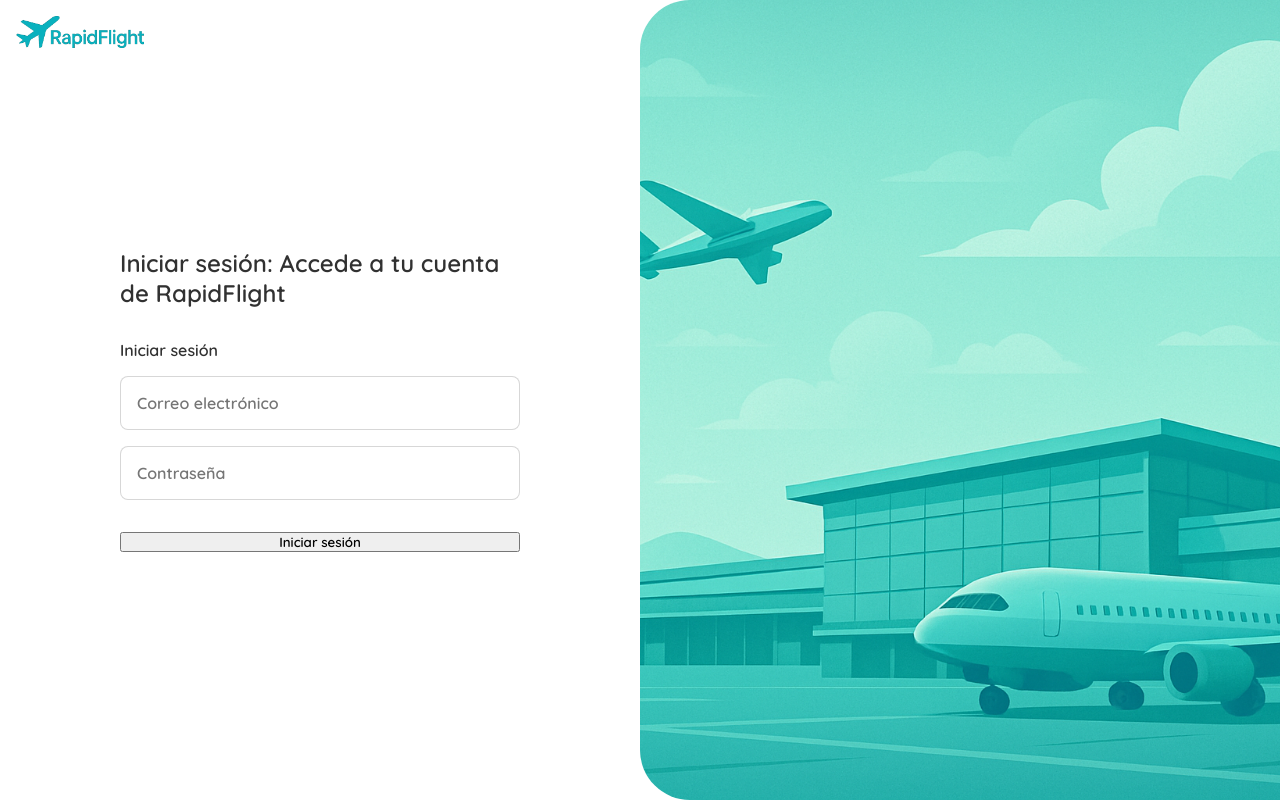
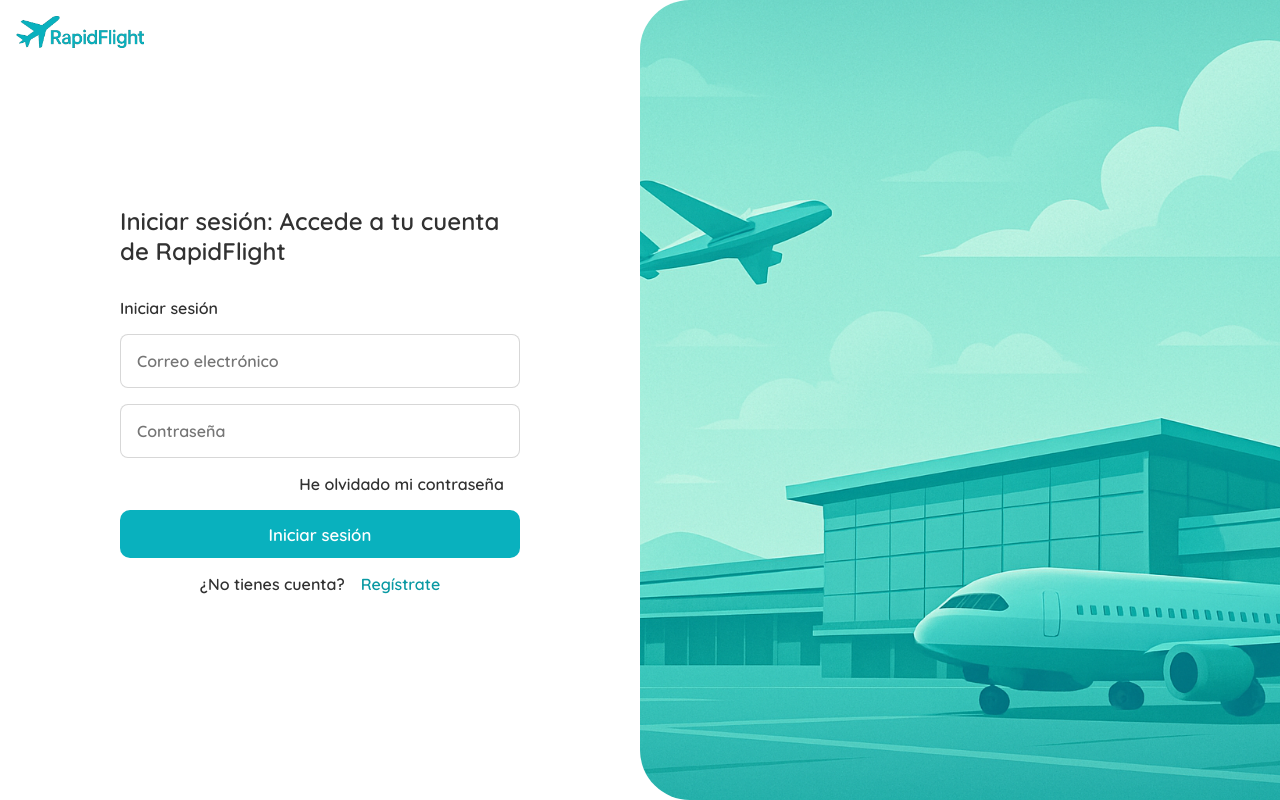
Before and after one commit to mardev09/RapidFlight, a PHP site: page /login.php in a window 1280 px wide. Run offline with PHP 8.4, Linux system fonts and the light colour scheme; some libraries are stand-ins or nearby versions.

Commit message:
Login page avanzada

```diff
--- a/assets/css/style.css
+++ b/assets/css/style.css
@@ -2,6 +2,8 @@
 
 * {
     box-sizing: border-box;
+    -moz-box-sizing: border-box;
+    -webkit-box-sizing: border-box;
     margin: 0;
     padding: 0;
     font-family: "Quicksand";
@@ -783,6 +785,11 @@ footer p {
     max-width: 100%;
     outline: none;
     font-size: 1rem;
+    transition: 200ms ease;
+}
+
+.login-form form input:hover {
+    border-color: #0999a3;
 }
 
 .login-img {
@@ -793,3 +800,31 @@ footer p {
     background-size: cover;
     border-radius: 50px 0 0 50px;
 }
+
+.forgot-passwd {
+    display: flex;
+    gap: 1em;
+    justify-content: flex-end;
+    align-items: center;
+}
+
+.forgot-passwd a {
+    text-decoration: none;
+    color: #313131;
+}
+
+.forgot-passwd a:hover {
+    text-decoration: underline;
+}
+
+.no-account {
+    display: flex;
+    align-items: center;
+    justify-content: center;
+    gap: 1em;
+}
+
+.no-account a {
+    text-decoration: none;
+    color: #0999a3;
+}
--- a/login.php
+++ b/login.php
@@ -26,9 +26,14 @@
                     <input type="text" placeholder="Correo electrónico">
                     <input type="password" placeholder="Contraseña">
                     <div class="forgot-passwd">
-                        <a href=""></a>
+                        <a href="./reset-passwd">He olvidado mi contraseña</a>
+                        <i class="fa-light fa-lock"></i>
                     </div>
-                    <button class="login-btn">Iniciar sesión</button>
+                    <button class="searchBtn" style="padding: 0.8em 1em; border-radius: 10px">Iniciar sesión</button>
+                    <div class="no-account">
+                        <p>¿No tienes cuenta?</p>
+                        <a href="">Regístrate</a>
+                    </div>
                 </form>
             </div>
         </div>
```
